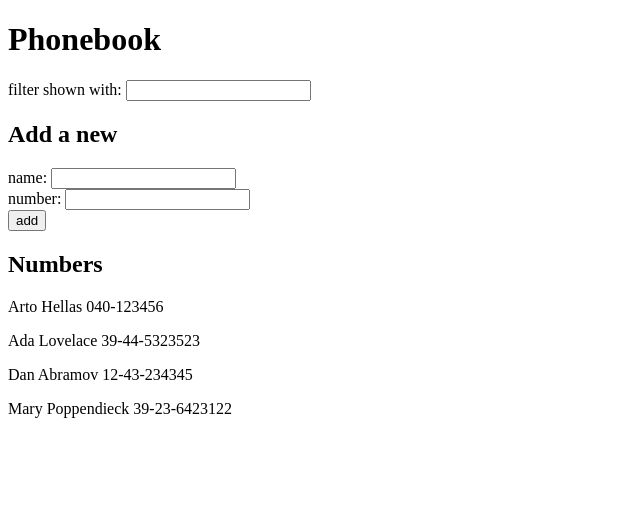
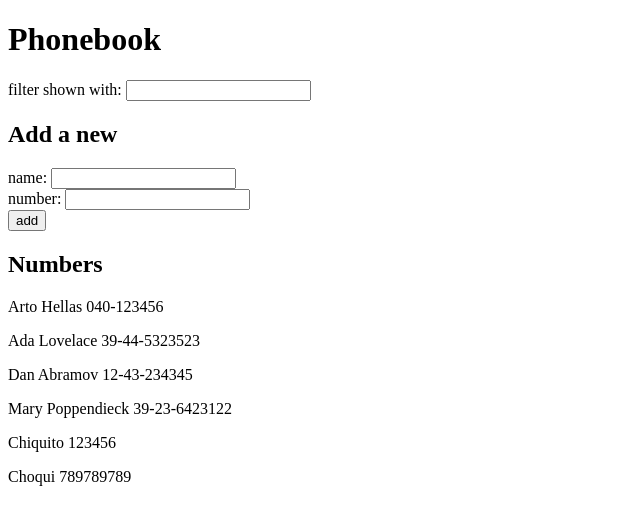
Before and after one commit to jchvz-dev/fullStackOpen, a React (Vite) app in the folder part2/11-15/: page / in a window 1280 px wide. Shown: the top 520 px of the page, without its empty margins (0-640 px from the left). Built offline with nearby package versions, Linux system fonts and the light colour scheme; data requests are answered from the project's data file.

Commit message:
Completed exercise 2.12

```diff
--- a/part2/11-15/db.json
+++ b/part2/11-15/db.json
@@ -1,5 +1,5 @@
 {
-    "persons":[
+  "persons": [
     {
       "name": "Arto Hellas",
       "number": "040-123456",
@@ -19,6 +19,16 @@
       "name": "Mary Poppendieck",
       "number": "39-23-6423122",
       "id": "4"
+    },
+    {
+      "id": 5,
+      "name": "Chiquito",
+      "number": "123456"
+    },
+    {
+      "id": 6,
+      "name": "Choqui",
+      "number": "789789789"
     }
   ]
 }
--- a/part2/11-15/src/App.jsx
+++ b/part2/11-15/src/App.jsx
@@ -33,11 +33,11 @@ const App = () => {
 
     useEffect(() => {
         axios
-          .get('http://localhost:3001/persons')
-          .then(response => {
-            setContacts(response.data)
-            setFilteredContacts(response.data)
-          })
+            .get('http://localhost:3001/persons')
+            .then(response => {
+                setContacts(response.data)
+                setFilteredContacts(response.data)
+            })
     }, [])
 
     const addContact = (event) => {
@@ -50,10 +50,16 @@ const App = () => {
                 number: newNumber,
                 id: contacts.length + 1
             }
+
+            axios
+                .post('http://localhost:3001/persons', contactObject)
+                .then(response => {
+                    // console.log(response)
+                })
+
             const updatedContacts = contacts.concat(contactObject)
             setContacts(updatedContacts)
-            setFilteredContacts(filter === '' ? updatedContacts : updatedContacts.filter(contact => contact.name.toLowerCase().includes(filter)));
-
+            setFilteredContacts(filter === '' ? updatedContacts : updatedContacts.filter(contact => contact.name.toLowerCase().includes(filter)))
         }
         setNewName('')
         setNewNumber('')
```
Lines whose indentation alone changed are shown as unchanged.
